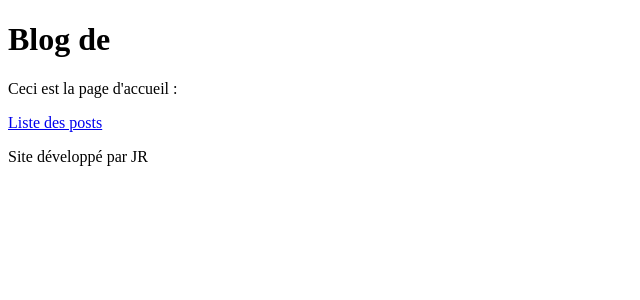
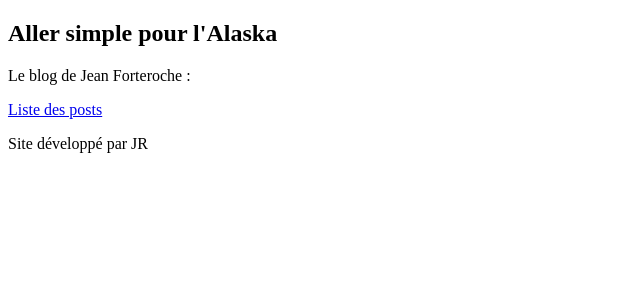
Before and after one commit to jr-hub-dev/OpenclassroomProject4, a PHP site: page /home.php in a window 1280 px wide. Shown: the part 177-477 px from the top of the page, without its empty margins (0-640 px from the left). Run offline with PHP 8.4, Linux system fonts and the light colour scheme.

Commit message:
modif mineure

```diff
--- a/view/home.php
+++ b/view/home.php
@@ -3,8 +3,10 @@
 ?>
 
 <body>
-    <h1>Blog de </h1>
-    <p>Ceci est la page d'accueil :</p>
+    <section id="landscape">
+        <h1 id="ex">Aller simple pour l'Alaska </h1>
+        <p>Le blog de Jean Forteroche :</p>
+    </section>
     <a title="Lien vers liste de posts" href="index.php?objet=post&action=postsList">Liste des posts</a>
 </body>
 <?php
```
